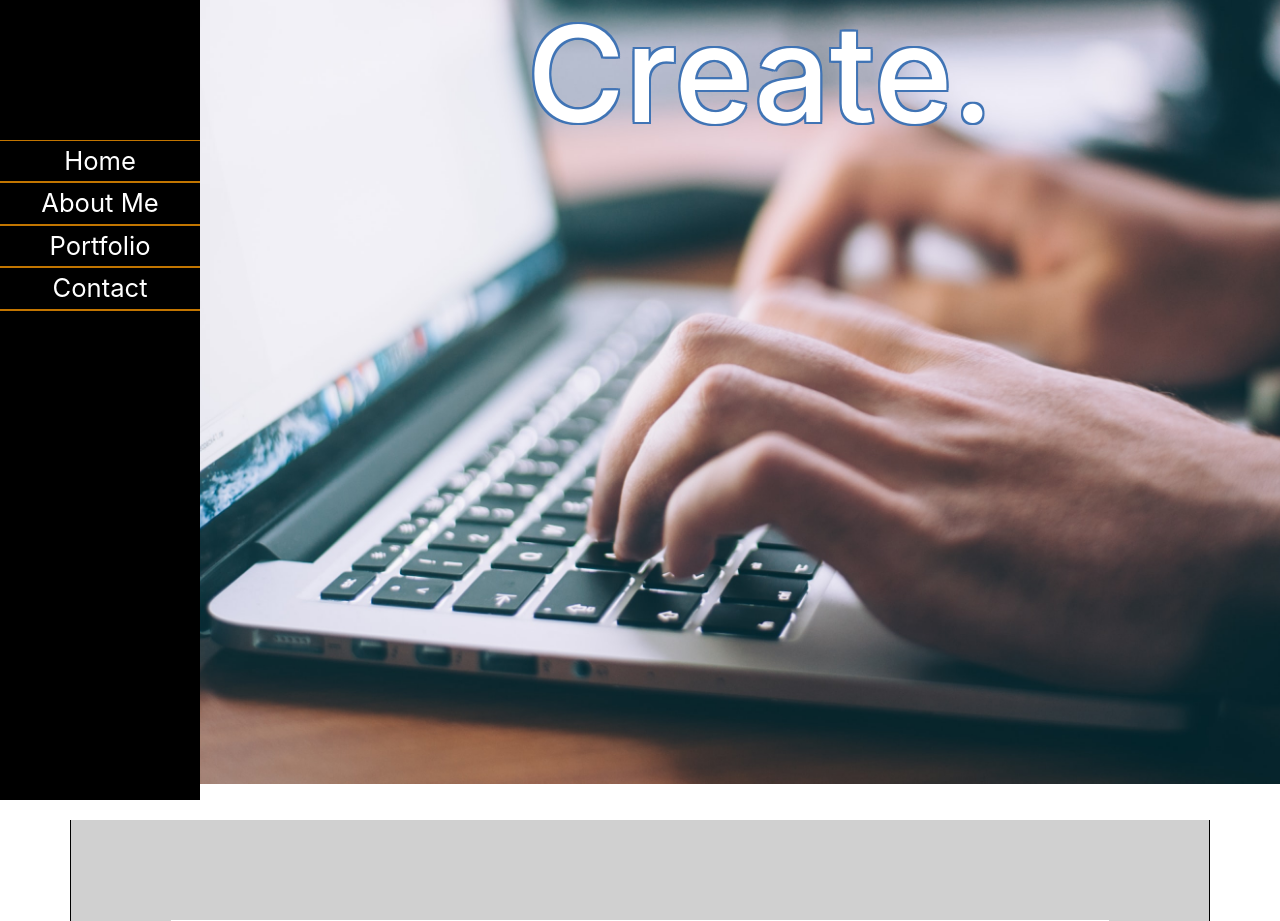
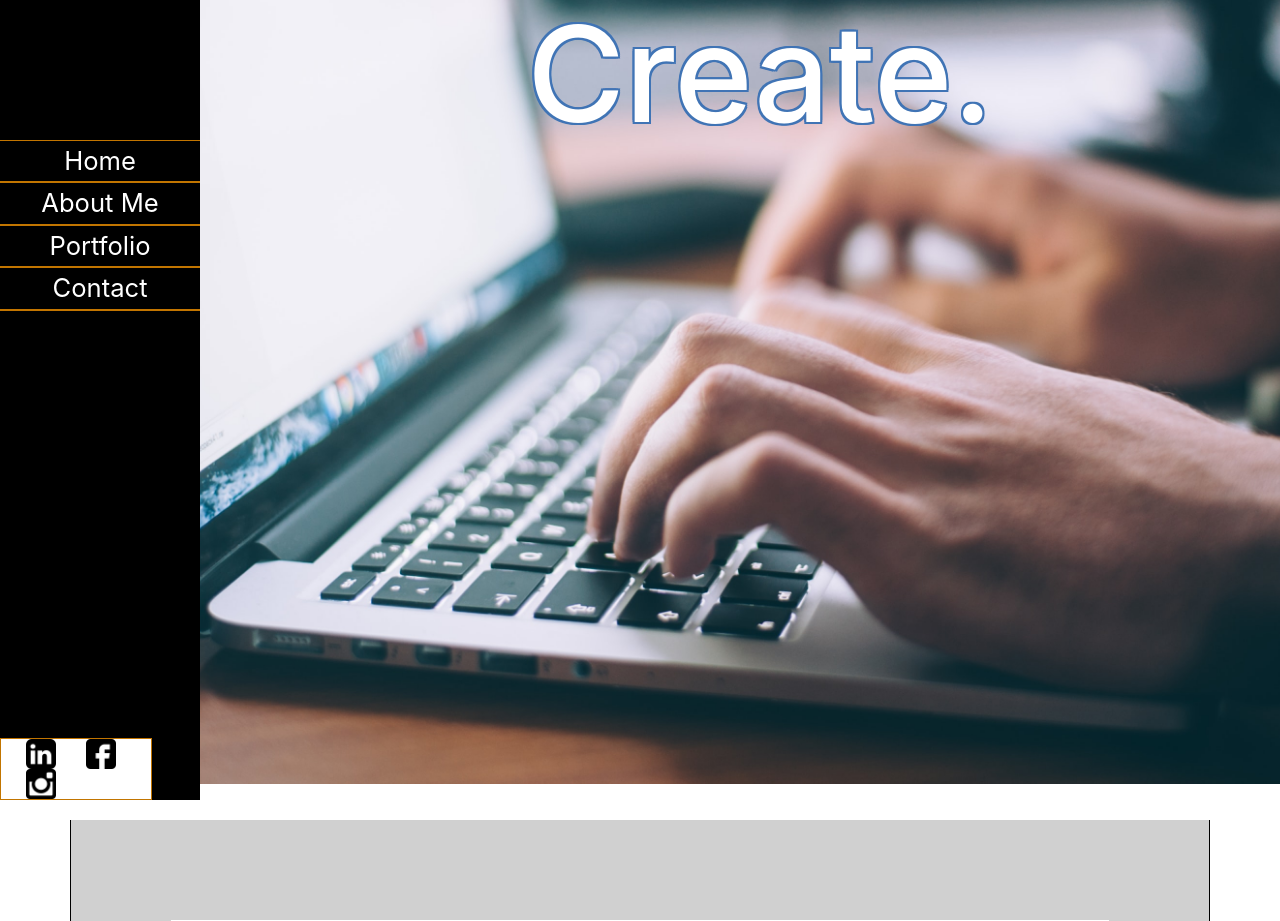
Before and after one commit to pav6778/updatedPortfolio, a PHP site: page / in a window 1280 px wide. Shown: the top 921 px of the page. Run offline with PHP 8.4, Linux system fonts and the light colour scheme; some libraries are stand-ins or nearby versions.

Commit message:
made changes to layout

```diff
--- a/assets/css/styles.css
+++ b/assets/css/styles.css
@@ -41,7 +41,18 @@ body {
     height: 100%;
     background-color: black;
     padding-top:140px;
-
+}
+#social {
+    background-color: white;
+    position: fixed;
+    bottom: 0;
+    width: 11.86%;
+    border: 1px solid rgb(194, 117, 0);
+}
+#social > a > img {
+    background-color: white;
+    width: 30px;
+    margin-left: 25px;
 }
 #homeBtn {
     width: 200px;
--- a/index.html
+++ b/index.html
@@ -22,6 +22,11 @@
       <div id="landingpage">
         <h1 id="motto">Think. Design. Create.</h1>
         <div id="navBtns">
+          <div id="social">
+            <a href="https://www.linkedin.com/in/pav67/" target="_blank"><img src="assets/images/001-linkedin.png" alt=""></a>
+            <a href="#"><img src="assets/images/002-facebook.png" alt=""></a>
+            <a href="#"><img src="assets/images/003-instagram.png" alt=""></a>
+          </div>
           <button id="homeBtn">Home</button>
           <button id="aboutMeBtn">About Me</button>
           <button id="portfolioBtn">Portfolio</button>
```
Also changed, not shown: assets/images/001-linkedin.png (added), assets/images/002-facebook.png (added), assets/images/003-instagram.png (added), 2 other files.
